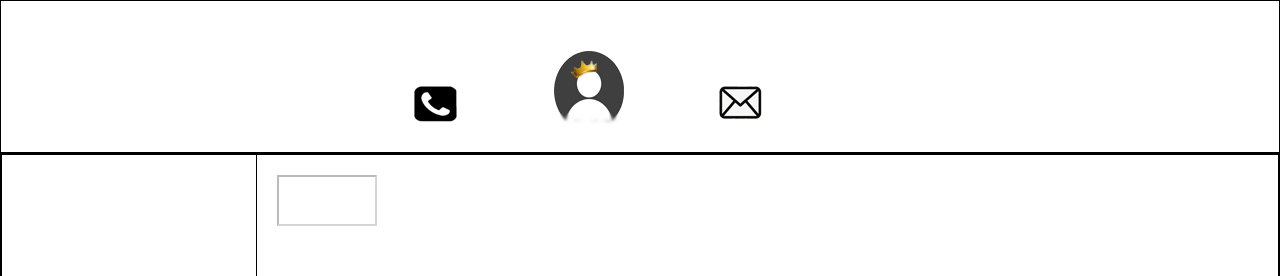
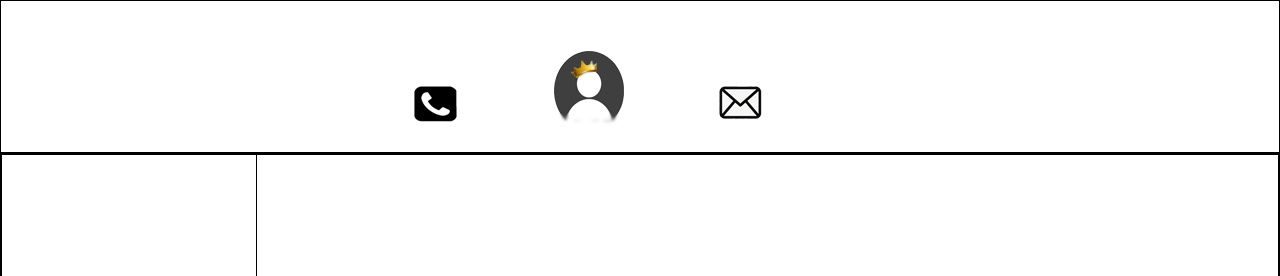
Before and after one commit to Hortmagen21/ForShare, a plain HTML site: page ServerRuner/PagesforServer/main.html in a window 1280 px wide. Shown: the top 276 px of the page. Drawn offline with nearby package versions, Linux system fonts and the light colour scheme; files that its build step writes are made by us from their sources; files whose address does not match are found by name.

Commit message:
fix color of input

```diff
--- a/ServerRuner/response/public/mainpage.css
+++ b/ServerRuner/response/public/mainpage.css
@@ -72,6 +72,7 @@ img:hover{
 
 }
 #textbox{
+    border-color:rgba(0, 0, 0 ,0);
     width:100px;
     font-family: 'Lobster', cursive;
     font-size:30px;
```
